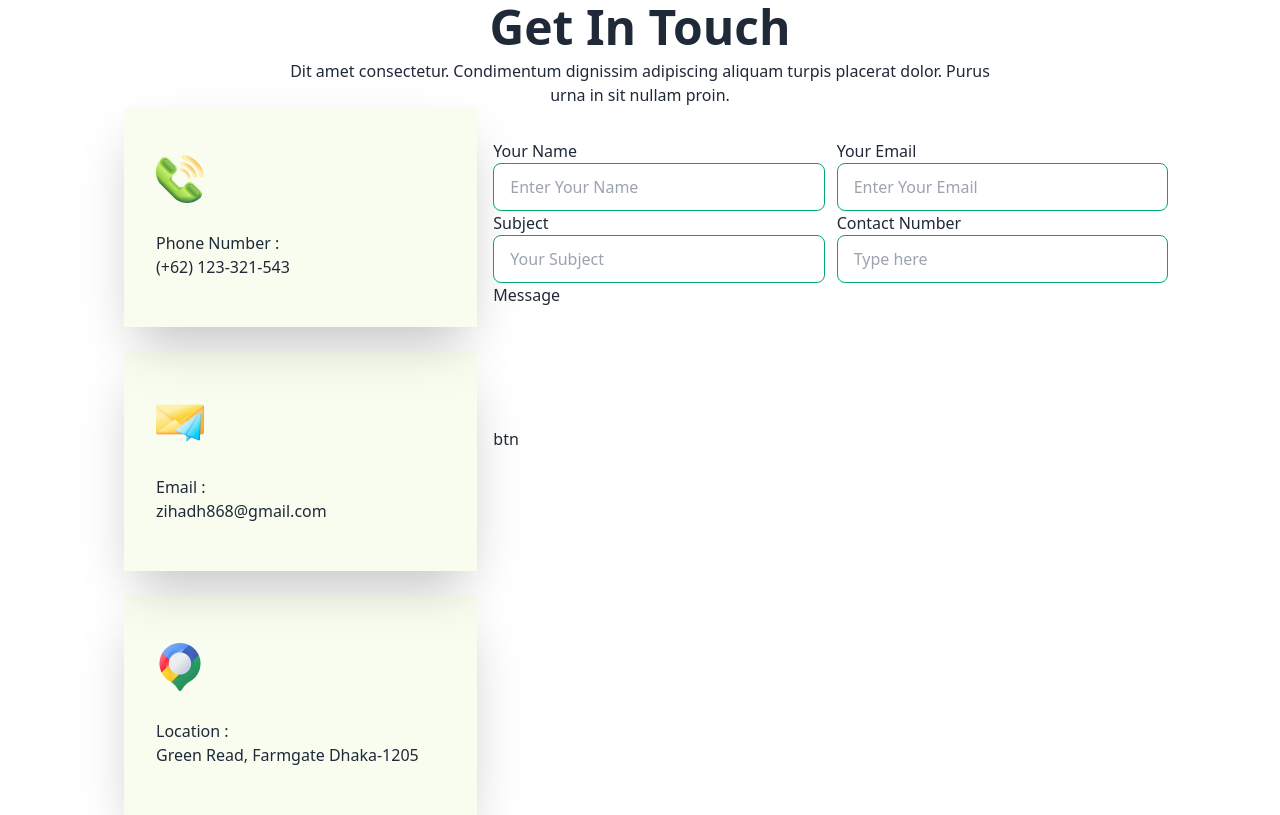
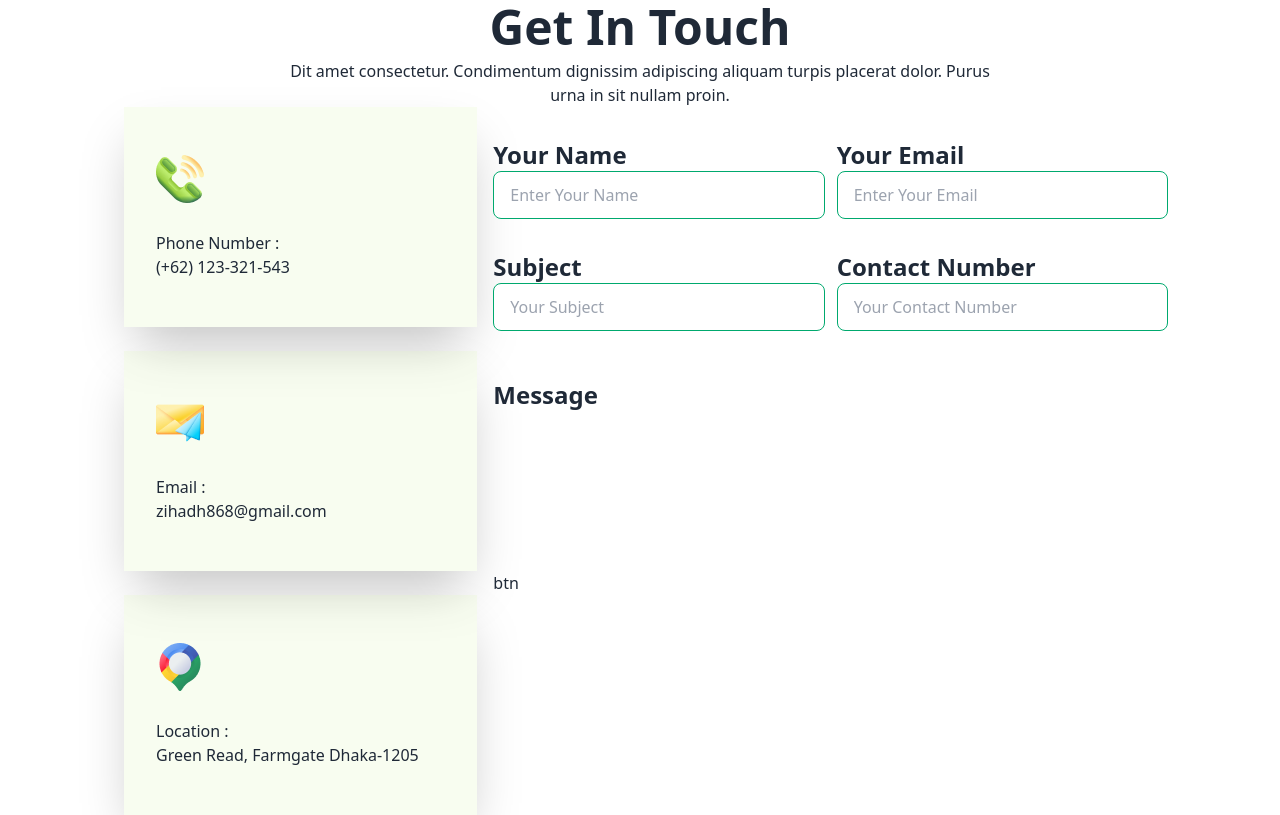
Before and after one commit to zihad868/Hockey-Club, a plain HTML site: page index.html in a window 1280 px wide. Shown: the part 3728-4543 px from the top of the page. Drawn offline with nearby package versions, Linux system fonts and the light colour scheme.

Commit message:
Messages Section

```diff
--- a/index.html
+++ b/index.html
@@ -559,15 +559,15 @@
               <!-- Form Section -->
               <div class="col-span-2 mt-8">
 
-                <div class="grid grid-rows-3 lg:px-4">
-                  <div class="grid grid-rows-2">
+                <div class="grid grid-rows-3 lg:px-4 space-y-12">
+                  <div class="grid grid-rows-2 space-y-4">
                     <div class="grid grid-cols-1 lg:grid-cols-2 gap-3">
                       <div>
-                        <label for="">Your Name</label>
+                        <label class="text-2xl font-semibold" for="">Your Name</label>
                         <input type="text" placeholder="Enter Your Name" class="input input-bordered input-success w-full" />
                       </div>
                       <div>
-                        <label for="">Your Email</label>
+                        <label class="text-2xl font-semibold" for="">Your Email</label>
                         <input type="text" placeholder="Enter Your Email" class="input input-bordered input-success w-full" />
                       </div>
                     </div>
@@ -576,17 +576,23 @@
                     <div>
                       <div class="grid grid-cols-1 lg:grid-cols-2 gap-3">
                         <div>
-                          <label for="">Subject</label>
+                          <label class="text-2xl font-semibold" for="">Subject</label>
                           <input type="text" placeholder="Your Subject" class="input input-bordered input-success w-full" />
                         </div>
                         <div>
-                          <label for="">Contact Number</label>
-                          <input type="text" placeholder="Type here" class="input input-bordered input-success w-full" />
+                          <label class="text-2xl font-semibold" for="">Contact Number</label>
+                          <input type="text" placeholder="Your Contact Number" class="input input-bordered input-success w-full" />
                         </div>
                       </div>
                     </div>
                   </div>
-                  <div>Message</div>
+
+                  <!-- Messages Section -->
+                  <div>
+                    <h3 class="text-2xl font-semibold">Message</h3>
+
+                  </div>
+
                   <div>btn</div>
                 </div>
 
```
